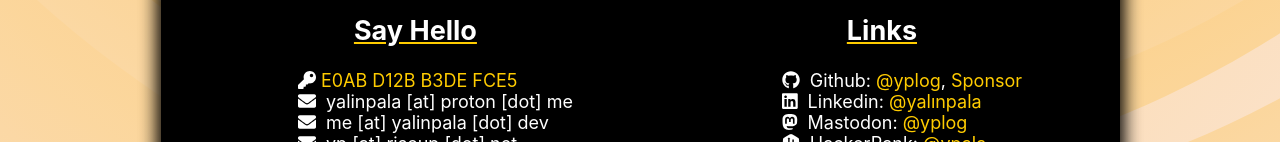
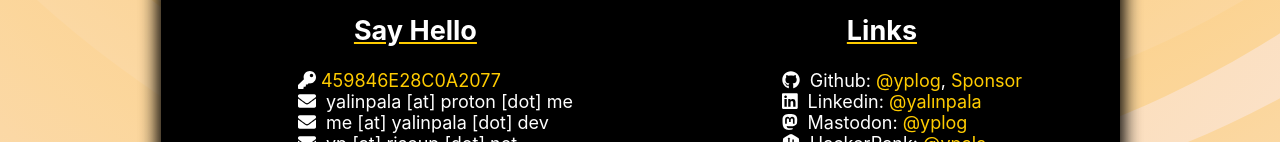
Before and after one commit to yplog/yphp, a Next.js app: page / in a window 1280 px wide. Shown: the part 810-952 px from the top of the page. Built offline with nearby package versions, Linux system fonts and the light colour scheme.

Commit message:
added new pgp key

```diff
--- a/components/contact.js
+++ b/components/contact.js
@@ -24,7 +24,7 @@
             &nbsp;
             <Link href="/yps-public-key.txt">
               <a target="_blank" rel="noreferrer">
-                E0AB D12B B3DE FCE5
+                459846E28C0A2077
               </a>
             </Link>
           </li>
@@ -88,7 +88,12 @@
             </Link>
           </li>
           <li>
-            <Image alt="codewars" src="/images/codewars_icon.svg" height={16} width={16} />
+            <Image
+              alt="codewars"
+              src="/images/codewars_icon.svg"
+              height={16}
+              width={16}
+            />
             &nbsp; Codewars:&nbsp;
             <Link href="https://www.codewars.com/users/yplog">
               <a target="_blank" rel="noreferrer">
```
Also changed, not shown: public/yps-public-key.txt.
